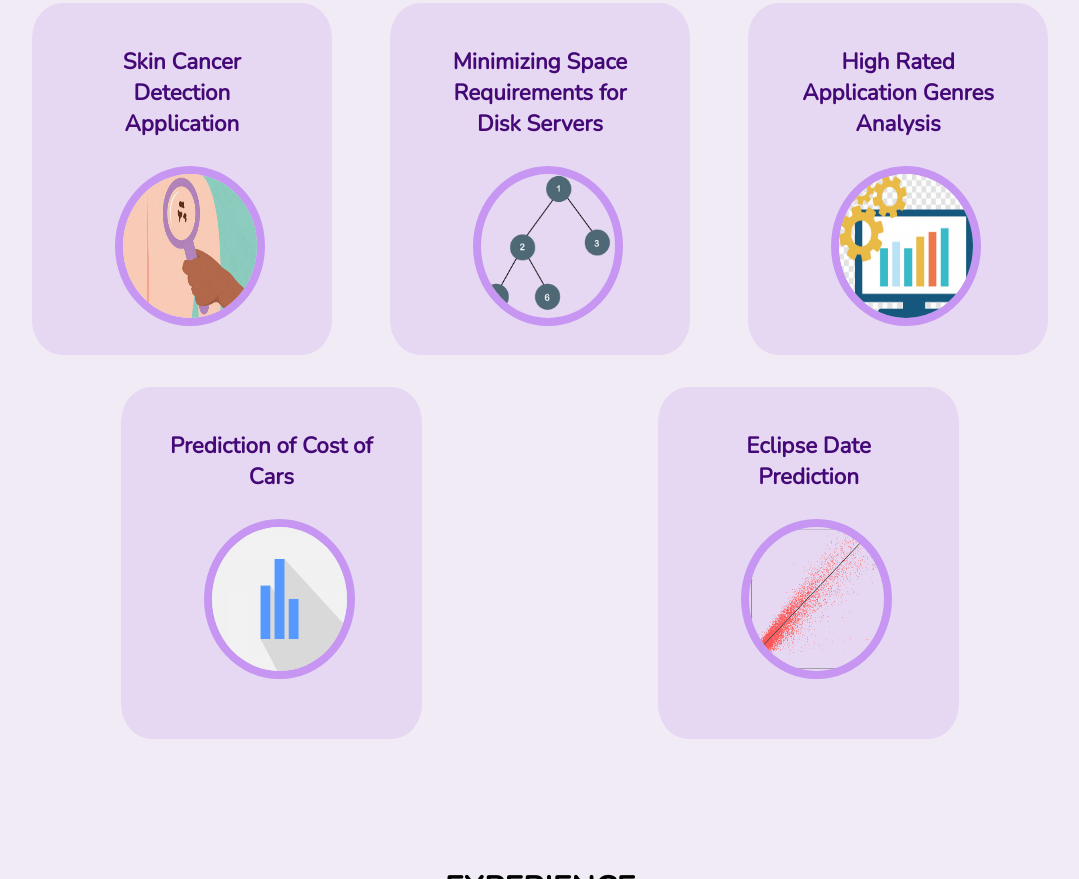
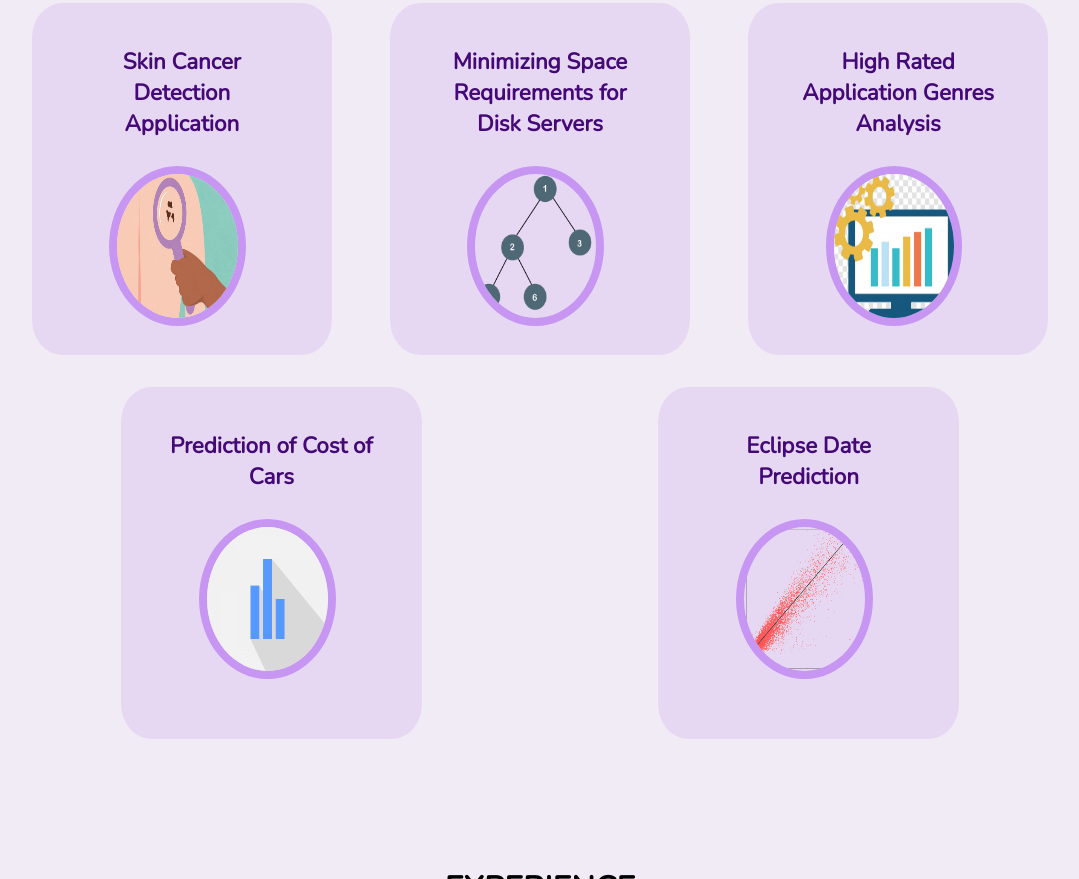
Before and after one commit to Ritwika101/portfolio, a plain HTML site: page index.html in a window 1280 px wide. Shown: the part 725-1604 px from the top of the page, without its empty margins (100-1179 px from the left). Drawn offline with nearby package versions, Linux system fonts and the light colour scheme; a web font is replaced by a local one.

Commit message:
Update portfolio.css

```diff
--- a/static/portfolio.css
+++ b/static/portfolio.css
@@ -136,16 +136,18 @@
 
       }
       .image-container{
-        width:50%;
+        width:90%;
         height:50%;
         margin:0 auto;
+
       }
       .projects-flex img{
         border-radius: 100%;
         border:0.5rem solid rgb(199, 150, 242);
-        width:100%;
+        width:50%;
         height:90%;
         margin:0 auto;
+        margin-left:20%;
       }
       .hidden1,.hidden2,.hidden3,.hidden4,.hidden5{
         position:relative;
@@ -167,7 +169,7 @@
       .project3:hover .hidden3,.project4:hover .hidden4,
       .project5:hover .hidden5{
         visibility:visible;
-        top:-100%;
+        top:-65%;
       }
 
       .hidden1 h3,.hidden2 h3,.hidden3 h3,
```
